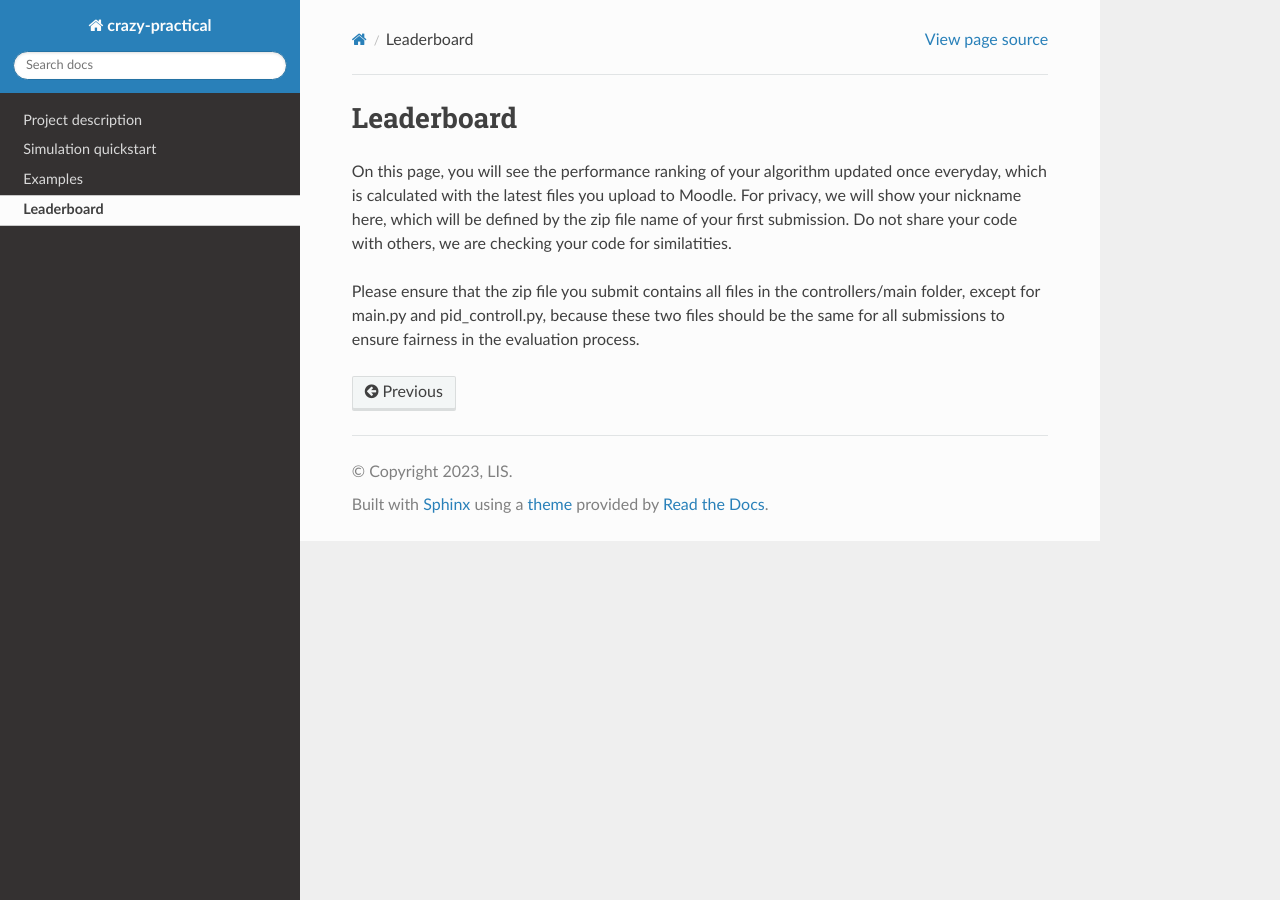
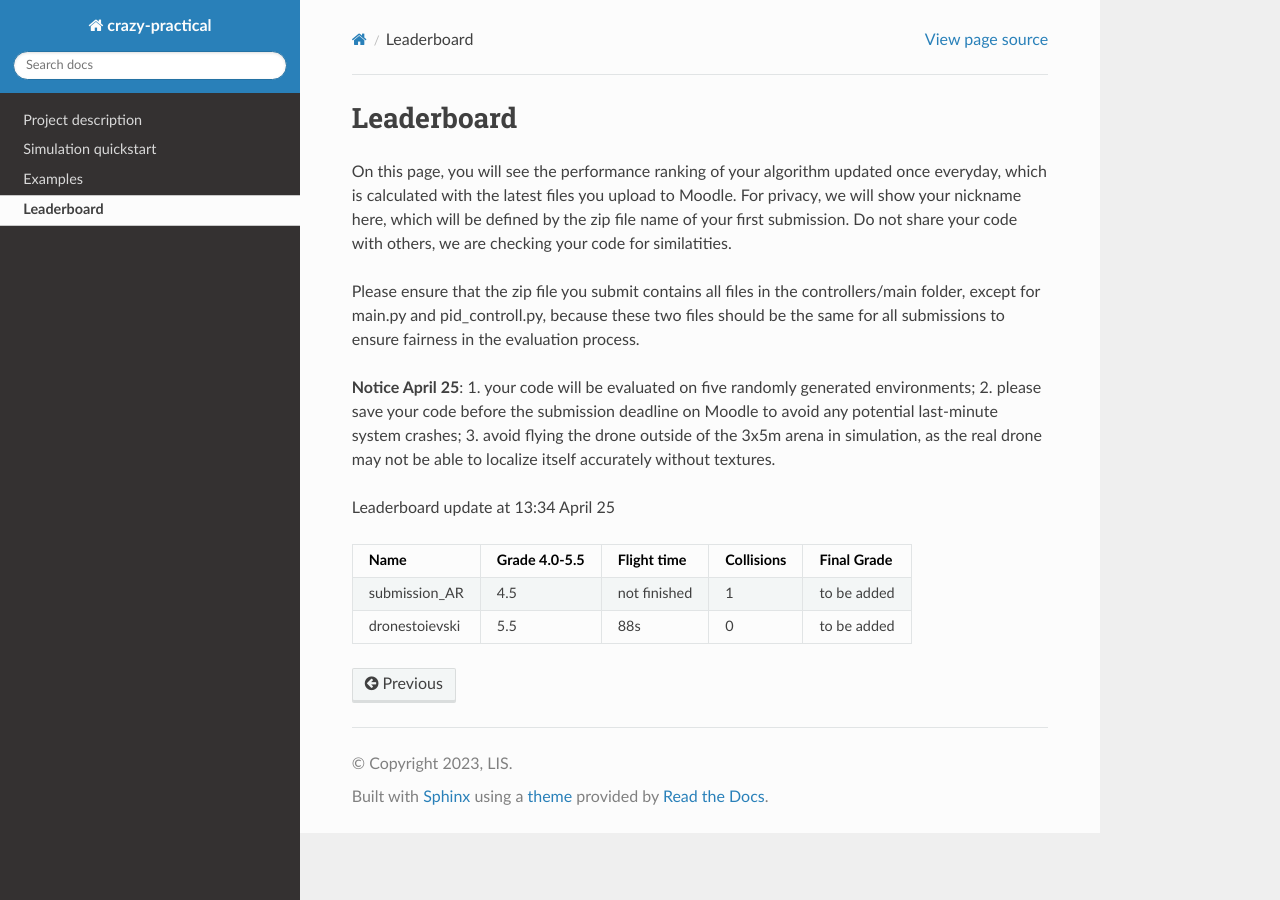
Before and after one commit to Ben-Jarvis/TEMP-crazy-tutorials-2024, a Sphinx documentation site: the page built from docs/leaderboard.rst, in a window 1280 px wide. Built offline with Sphinx 7.4.7 and the Read the Docs theme 2.0.0, drawn with Linux system fonts in a browser that asks for light colours.

Commit message:
update leaderboard april25

```diff
--- a/docs/leaderboard.rst
+++ b/docs/leaderboard.rst
@@ -6,3 +6,14 @@ For privacy, we will show your nickname here, which will be defined by the zip f
 Do not share your code with others, we are checking your code for similatities.
 
 Please ensure that the zip file you submit contains all files in the controllers/main folder, except for main.py and pid_controll.py, because these two files should be the same for all submissions to ensure fairness in the evaluation process.
+
+**Notice April 25**: 1. your code will be evaluated on five randomly generated environments; 2. please save your code before the submission deadline on Moodle to avoid any potential last-minute system crashes; 3. avoid flying the drone outside of the 3x5m arena in simulation, as the real drone may not be able to localize itself accurately without textures.
+
+Leaderboard update at 13:34 April 25
+
+================== ============= ============ ========== ===========
+Name               Grade 4.0-5.5 Flight time  Collisions Final Grade
+================== ============= ============ ========== ===========
+submission_AR      4.5           not finished 1          to be added
+dronestoievski     5.5           88s          0          to be added
+================== ============= ============ ========== ===========
```
